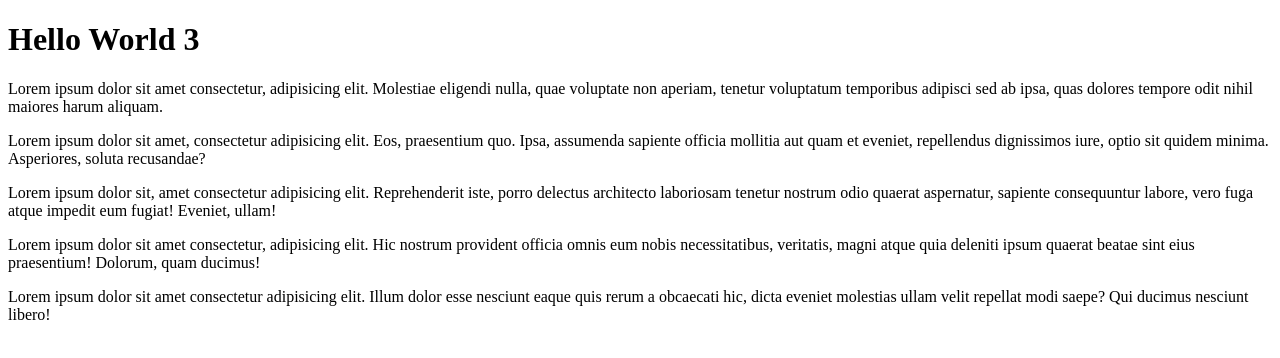
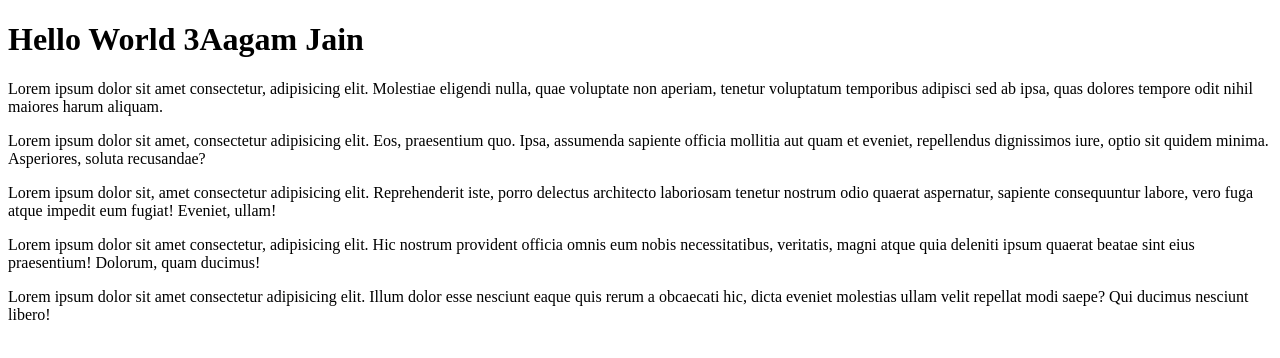
Before and after one commit to akki474/git-demo, a plain HTML site: page index.html in a window 1280 px wide. Drawn offline with Linux system fonts and the light colour scheme.

Commit message:
feature dev2 done

```diff
--- a/index.html
+++ b/index.html
@@ -8,7 +8,7 @@
 </head>
 
 <body>
-    <h1>Hello World 3</h1>
+    <h1>Hello World 3Aagam Jain</h1>
     <p>Lorem ipsum dolor sit amet consectetur, adipisicing elit. Molestiae eligendi nulla, quae voluptate non aperiam,
         tenetur voluptatum temporibus adipisci sed ab ipsa, quas dolores tempore odit nihil maiores harum aliquam.</p>
     <p>Lorem ipsum dolor sit amet, consectetur adipisicing elit. Eos, praesentium quo. Ipsa, assumenda sapiente officia
```
